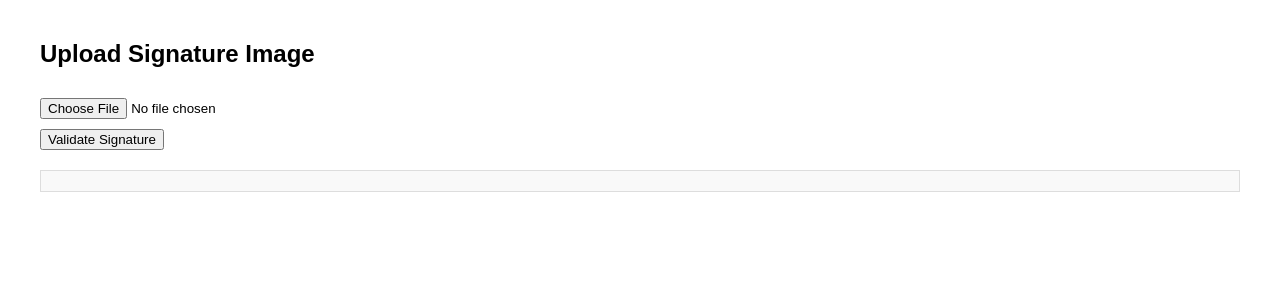
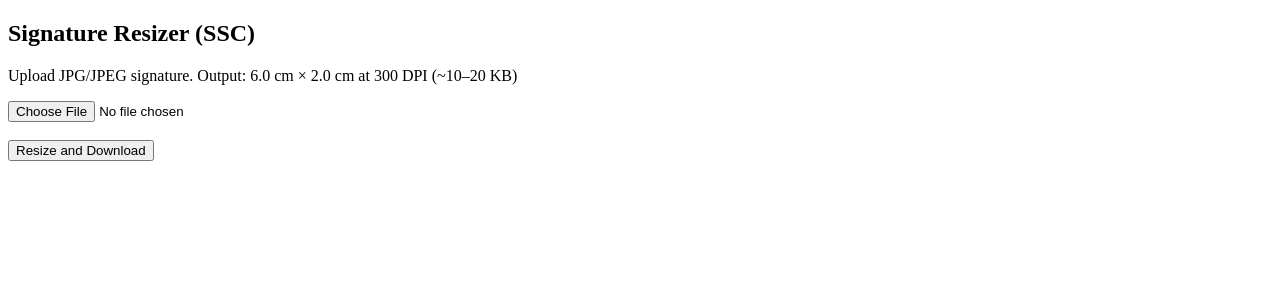
Before and after one commit to nil-01/signature-ssc-resizer, a Flask app: page / in a window 1280 px wide. Shown: the top 300 px of the page. Run offline with Flask 3, Linux system fonts and the light colour scheme.

Commit message:
Update index.html

```diff
--- a/functions/templates/index.html
+++ b/functions/templates/index.html
@@ -1,65 +1,14 @@
 <!DOCTYPE html>
-<html lang="en">
+<html>
 <head>
-  <meta charset="UTF-8">
-  <title>Signature Validator</title>
-  <style>
-    body {
-      font-family: Arial, sans-serif;
-      margin: 40px;
-    }
-    input, button {
-      margin-top: 10px;
-    }
-    #result {
-      margin-top: 20px;
-      padding: 10px;
-      border: 1px solid #ddd;
-      background-color: #f9f9f9;
-      white-space: pre-wrap;
-    }
-  </style>
+    <title>SSC Signature Resizer</title>
 </head>
 <body>
-  <h2>Upload Signature Image</h2>
-  <input type="file" id="fileInput" accept="image/jpeg,image/jpg"><br>
-  <button onclick="upload()">Validate Signature</button>
-  <div id="result"></div>
-
-  <script>
-    async function upload() {
-      const fileInput = document.getElementById('fileInput');
-      const resultDiv = document.getElementById('result');
-
-      if (fileInput.files.length === 0) {
-        resultDiv.textContent = "Please select a file first.";
-        return;
-      }
-
-      const formData = new FormData();
-      formData.append("file", fileInput.files[0]);
-
-      resultDiv.textContent = "Uploading and validating...";
-
-      try {
-        const res = await fetch("/validate-signature", {
-          method: "POST",
-          body: formData,
-        });
-
-        const data = await res.json();
-        if (res.ok) {
-          resultDiv.innerHTML = `<strong>Success:</strong> ${data.message}<br>
-            <strong>File Size:</strong> ${data.size_kb} KB<br>
-            <strong>Dimensions:</strong> ${data.dimensions_px}<br>
-            <strong>DPI:</strong> ${data.dpi}`;
-        } else {
-          resultDiv.innerHTML = `<strong>Error:</strong> ${data.error}`;
-        }
-      } catch (err) {
-        resultDiv.textContent = "Something went wrong: " + err.message;
-      }
-    }
-  </script>
+    <h2>Signature Resizer (SSC)</h2>
+    <p>Upload JPG/JPEG signature. Output: 6.0 cm × 2.0 cm at 300 DPI (~10–20 KB)</p>
+    <form method="POST" enctype="multipart/form-data">
+        <input type="file" name="signature" accept=".jpg,.jpeg" required><br><br>
+        <button type="submit">Resize and Download</button>
+    </form>
 </body>
 </html>
```
